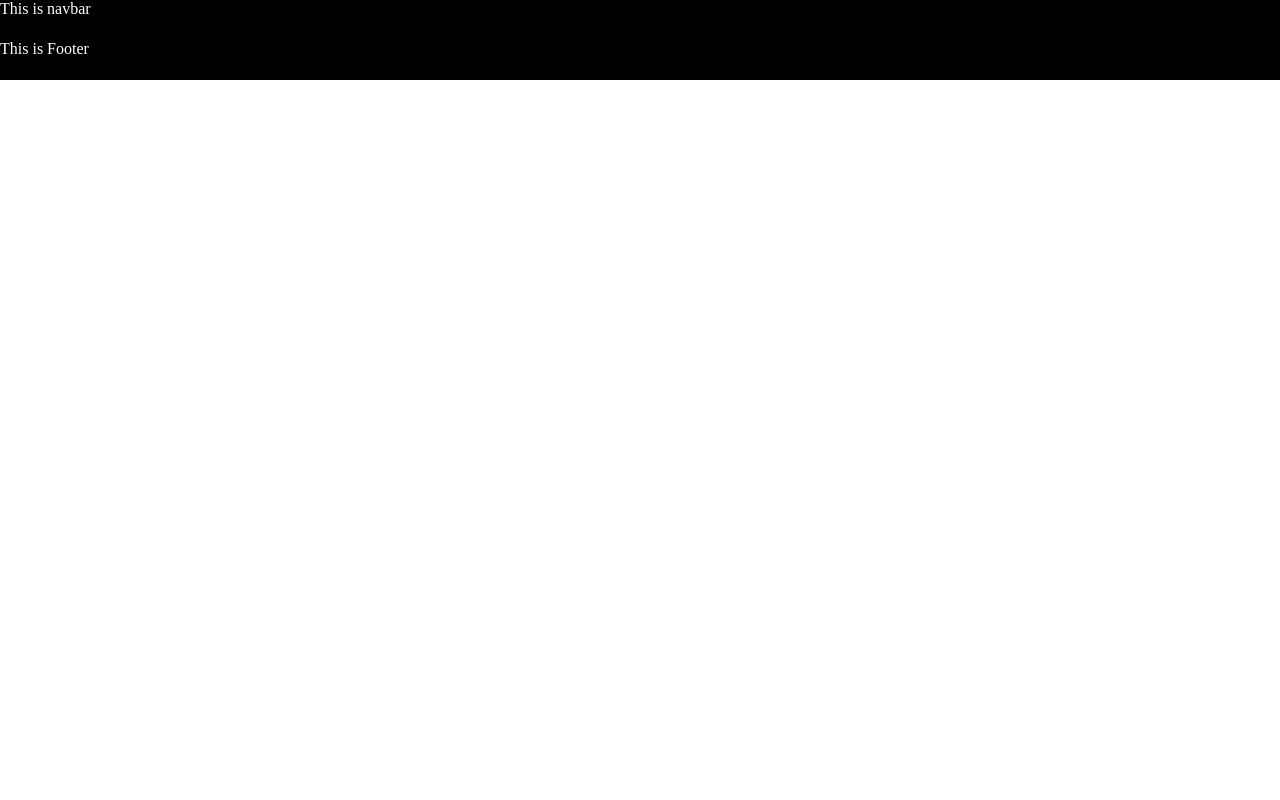
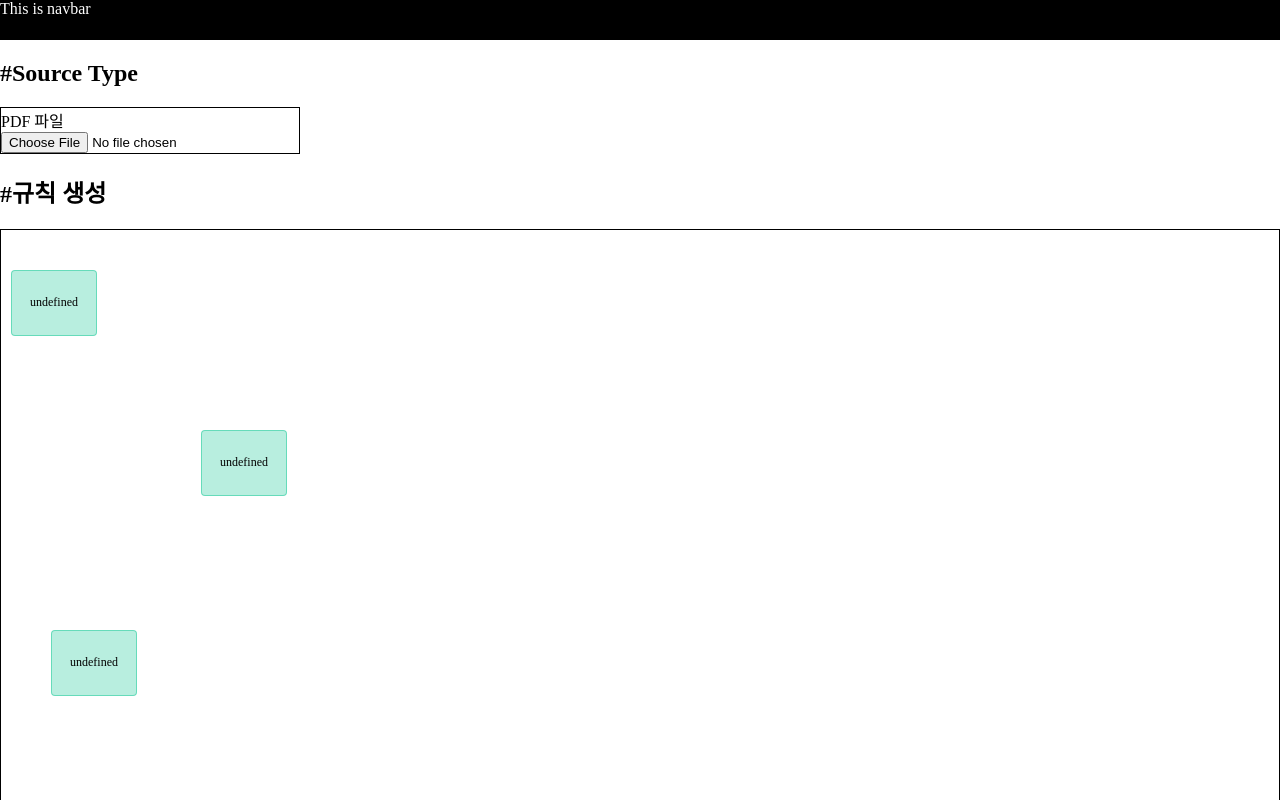
Before and after one commit to Capstone-AutoScheduler/FE-AutoScheduler, a React (Create React App) app: page /create in a window 1280 px wide. Shown: the top 800 px of the page. Built offline with nearby package versions, Linux system fonts and the light colour scheme; the HTML template or start-up script is replaced by a standard one.

Commit message:
[feat] load PDF to react

```diff
--- a/package.json
+++ b/package.json
@@ -6,6 +6,7 @@
     "@testing-library/jest-dom": "^5.17.0",
     "@testing-library/react": "^13.4.0",
     "@testing-library/user-event": "^13.5.0",
+    "pdfjs-dist": "^4.7.76",
     "react": "^18.3.1",
     "react-dom": "^18.3.1",
     "react-router-dom": "^6.26.2",
--- a/src/App.js
+++ b/src/App.js
@@ -3,6 +3,7 @@ import { BrowserRouter, Route, Routes } from "react-router-dom";
 import Navbar from "./components/Navbar";
 import Footer from "./components/Footer";
 import Main from "./pages/Main";
+import Create from "./pages/Create";
 
 import "./App.css";
 
@@ -13,6 +14,7 @@ function App() {
       <div id="main-content">
         <Routes>
           <Route path="/" element={<Main />} />
+          <Route path="/create" element={<Create />} />
         </Routes>
       </div>
       <Footer />
--- a/src/components/Bubble.jsx
+++ b/src/components/Bubble.jsx
@@ -47,15 +47,24 @@ const Bubble = ({ item }) => {
             onMouseDown={handleMouseDown}
             onMouseUp={handleMouseUp}
         >
-            {`id: ${item.id}`}
+            {`${item.str}`}
         </Container>
     );
 };
 
 const Container = styled.div`
-    background-color: green;
+    background-color: rgba(20,200,150,0.3);
     position: absolute;
     user-select: none;
+    font-size: 12px;
+
+    padding: 2px;
+
+    display: flex;
+    justify-content: center;
+    align-items: center;
+    border-radius: 4px;
+    border: 1px solid rgba(20,200,150,0.5);
 `
 
 export default Bubble;
--- /dev/null
+++ b/src/components/Create/Board.jsx
@@ -0,0 +1,39 @@
+import { useEffect } from "react";
+import styled from "styled-components";
+
+import useStore from "../../store/Store";
+
+import Bubble from "../Bubble";
+import Arrow from "../Arrow";
+
+const Board = () => {
+  const { bubbles, operations, setStartBubble, setEndBubble } = useStore(
+    (state) => state
+  );
+
+  const handleMouseUp = () => {
+    setStartBubble(null);
+    setEndBubble(null);
+  };
+
+  useEffect(() => {
+    console.log(operations);
+  }, [operations]);
+
+  return (
+    <Container onMouseUp={handleMouseUp}>
+      {bubbles.map((bubble) => {
+        return <Bubble key={bubble.id} item={bubble} />;
+      })}
+      <Arrow />
+    </Container>
+  );
+};
+
+const Container = styled.div`
+  position: relative;
+  border: 1px solid black;
+  height: 1200px;
+`;
+
+export default Board;
--- /dev/null
+++ b/src/components/Create/InputPDF.jsx
@@ -0,0 +1,125 @@
+import React, { useEffect, useState, useCallback } from "react";
+
+import "pdfjs-dist/webpack";
+import * as pdfjsLib from "pdfjs-dist";
+
+import styled from "styled-components";
+import useStore from "../../store/Store";
+
+const InputPDF = () => {
+  //const canvasRef = useRef(null);
+  const { setBubbles } = useStore();
+  const [page, setPage] = useState(1);
+  const [numPages, setNumPages] = useState(0);
+  const [PDFfile, setPDFfile] = useState(null);
+
+  const handleFileChange = (event) => {
+    const file = event.target.files[0];
+    if (file && file.type === "application/pdf") {
+      const reader = new FileReader();
+      reader.readAsDataURL(file);
+      reader.onloadend = () => {
+        const base64 = reader.result.split(",")[1];
+        const raw = atob(base64);
+        const uint8Array = new Uint8Array(raw.length);
+        for (let i = 0; i < raw.length; i++) {
+          uint8Array[i] = raw.charCodeAt(i);
+        }
+
+        const loadingTask = pdfjsLib.getDocument({
+          data: uint8Array,
+          cMapUrl: "https://cdn.jsdelivr.net/npm/pdfjs-dist@4.7.76/cmaps/",
+          enableXfa: true,
+          disableFontFace: false,
+        });
+        getPDF(loadingTask);
+      };
+      reader.onerror = (error) => {
+        console.error("파일을 읽는 중 오류 발생:", error);
+      };
+    } else {
+      alert("PDF 파일을 업로드해 주세요.");
+    }
+  };
+
+  const getPDF = useCallback(async (loadingTask) => {
+    try {
+      const file = await loadingTask.promise;
+      setPDFfile(file);
+      setNumPages(file.numPages);
+    } catch (e) {
+      console.error("로딩 실패");
+      console.error(e);
+    }
+  });
+
+
+  const updatePage = useCallback(async () => {
+    console.log("update page", page);
+    console.log(PDFfile);
+    const currentPage = await PDFfile.getPage(page);
+    //items
+    const content = await currentPage.getTextContent();
+    console.log(content);
+    const bubbles = [];
+    var index = 0;
+    content.items.forEach(function (item) {
+      if ((item.str !== "")&&(item.str !== " ")) {
+        const bubble = {
+          id: index,
+          x: item.transform[4] * 1.5,
+          y: (800 - item.transform[5]) * 1.5,
+          width: item.width * 1.5,
+          height: item.height * 1.5,
+          str: item.str
+        };
+        bubbles.push(bubble);
+        index++;
+      }
+    });
+    setBubbles(bubbles);
+  });
+
+  const nextPage = () => {
+    if (page<numPages) {
+      setPage(page+1);
+    }
+  }
+
+  const prevPage = () => {
+    if (page>1) {
+      setPage(page-1);
+    }
+  }
+
+  useEffect(() => {
+    if(PDFfile !== null) {
+      updatePage();
+    }
+  }, [page, PDFfile]);
+
+  return (
+    <Container>
+      <span>PDF 파일</span>
+      <input type="file" onChange={handleFileChange}></input>
+      {
+      (PDFfile)
+      ?
+      <div>
+      <span>Page: {page}/{numPages}</span>
+      <button onClick={prevPage}>prev page</button>
+      <button onClick={nextPage}>next page</button>
+      </div>
+      :
+      <></>
+      }
+
+    </Container>
+  );
+};
+
+const Container = styled.div`
+  border: 1px solid black;
+`;
+
+export default InputPDF;
--- /dev/null
+++ b/src/pages/Create.jsx
@@ -0,0 +1,34 @@
+import styled from "styled-components";
+
+import InputPDF from "../components/Create/InputPDF";
+import Board from "../components/Create/Board";
+
+const Create = () => {
+  return (
+    <Container>
+      <Top>
+        <Src>
+          <h2>#Source Type</h2>
+          <InputPDF />
+        </Src>
+      </Top>
+      <Bottom>
+        <h2>#규칙 생성</h2>
+        <Board></Board>
+      </Bottom>
+    </Container>
+  );
+};
+
+const Container = styled.div`
+`;
+
+const Top = styled.div``;
+
+const Bottom = styled.div``;
+
+const Src = styled.div`
+  width: 300px;
+`;
+
+export default Create;
--- a/src/pages/Main.jsx
+++ b/src/pages/Main.jsx
@@ -1,48 +1,11 @@
-import { useEffect } from 'react';
-import styled from 'styled-components';
-
-import useStore from '../store/Store'
-
-import Bubble from '../components/Bubble';
-import Arrow from '../components/Arrow';
+import styled from "styled-components";
 
 const Main = () => {
-    const { bubbles, operations, setStartBubble, setEndBubble } = useStore(state => state)
-
-    const handleMouseUp = () => {
-        setStartBubble(null);
-        setEndBubble(null);
-    }
-
-    useEffect(() => {
-        console.log(operations);
-    }, [operations])
-
-    return (
-        <Container>
-            <Board
-                onMouseUp={ handleMouseUp }
-            >
-                {bubbles.map((bubble) => {
-                    return <Bubble
-                        key = {bubble.id}
-                        item = {bubble}
-                    />
-                })}
-                <Arrow />
-            </Board>
-        </Container>
-    );
+  return <Container>blank</Container>;
 };
 
 const Container = styled.div`
-    height: 800px;
-`
+  height: 800px;
+`;
 
-const Board = styled.div`
-    position: relative;
-    height: 600px;
-    border: 1px solid black;
-`
-
-export default Main
+export default Main;
--- a/src/store/Store.jsx
+++ b/src/store/Store.jsx
@@ -1,36 +1,38 @@
-import { create } from 'zustand'
+import { create } from "zustand";
 
 const useStore = create((set) => ({
-    startBubble : null,
-    endBubble : null,
-    operations : [],
-    setStartBubble: (ref) => set({ startBubble: ref}),
-    setEndBubble: (ref) => set({ endBubble: ref}),
-    appendOperation: (line) => set((state) => ({ operations: [ ...state.operations, line] })),
+  startBubble: null,
+  endBubble: null,
+  operations: [],
+  setStartBubble: (ref) => set({ startBubble: ref }),
+  setEndBubble: (ref) => set({ endBubble: ref }),
+  appendOperation: (line) =>
+    set((state) => ({ operations: [...state.operations, line] })),
 
-    bubbles : [
+  bubbles: [
     {
-            id : 0,
-            x : 10,
-            y : 40,
-            width : 80,
-            height : 60
+      id: 0,
+      x: 10,
+      y: 40,
+      width: 80,
+      height: 60,
     },
     {
-            id : 1,
-            x : 200,
-            y : 200,
-            width : 80,
-            height : 60
+      id: 1,
+      x: 200,
+      y: 200,
+      width: 80,
+      height: 60,
     },
     {
-            id : 2,
-            x : 50,
-            y : 400,
-            width : 80,
-            height : 60
+      id: 2,
+      x: 50,
+      y: 400,
+      width: 80,
+      height: 60,
     },
-    ]
-}))
+  ],
+  setBubbles: (list) => set({ bubbles: list })
+}));
 
 export default useStore;
```
Also changed, not shown: 1 other file (tests, documents, lock files or other folders). Lines whose indentation alone changed are shown as unchanged.
